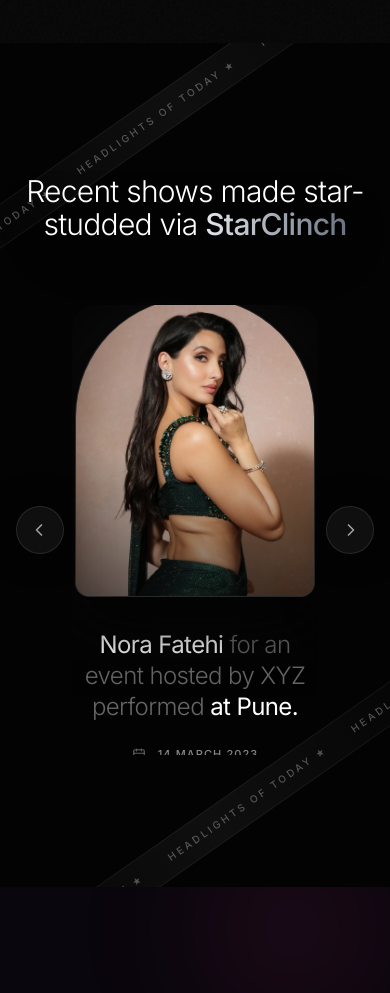
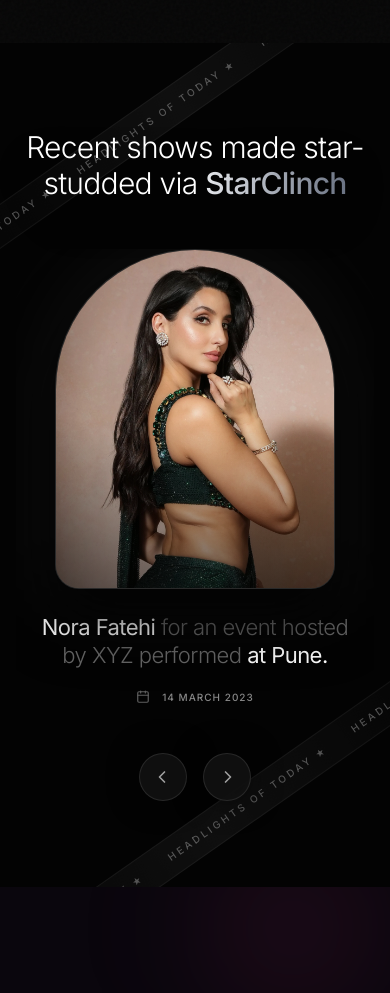
Before and after one commit to puneetshukla041/starclinch, a Next.js app: page / in a window 390 px wide. Shown: the part 5760-6753 px from the top of the page. Built offline with nearby package versions, Linux system fonts and the light colour scheme.

Commit message:
Update RecentShowsSection.tsx

```diff
--- a/components/sections/RecentShowsSection.tsx
+++ b/components/sections/RecentShowsSection.tsx
@@ -1,10 +1,9 @@
 "use client";
 
-import { useState, useRef, useEffect } from "react";
+import { useState, useRef } from "react";
 import Image from "next/image";
-import { motion, useAnimation, useMotionValue } from "framer-motion";
+import { motion, useAnimation } from "framer-motion";
 import { ChevronLeft, ChevronRight, Calendar } from "lucide-react";
-
 
 const SHOWS_DATA = [
   {
@@ -38,7 +37,6 @@
   const controls = useAnimation();
   const trackRef = useRef<HTMLDivElement>(null);
 
-
   const slideTo = async (index: number) => {
     let newIndex = index;
 
@@ -47,14 +45,12 @@
 
     setActiveIndex(newIndex);
 
-
-
     await controls.start({
       x: `-${newIndex * 100}%`,
       transition: {
         type: "spring",
-        stiffness: 200,
-        damping: 30,
+        stiffness: 250,
+        damping: 35,
         mass: 0.8
       }
     });
@@ -63,9 +59,7 @@
   return (
     <section className="relative w-full min-h-[100svh] bg-[#030303] overflow-hidden flex flex-col items-center justify-center py-20 md:py-32 font-sans selection:bg-white/20">
 
-      {}
-
-      {}
+      {/* Top Ticker */}
       <div className="absolute top-[5%] sm:top-[10%] left-[-30%] sm:left-[-15%] w-[150vw] sm:w-[100vw] origin-center -rotate-[35deg] bg-gradient-to-r from-transparent via-[#0f0f0f] to-transparent border-y border-white/5 py-2.5 z-0">
         <motion.div
           className="flex whitespace-nowrap text-[10px] sm:text-[11px] tracking-[0.3em] text-white/30 font-medium uppercase"
@@ -78,7 +72,7 @@
         </motion.div>
       </div>
 
-      {}
+      {/* Bottom Ticker */}
       <div className="absolute bottom-[5%] sm:bottom-[10%] right-[-30%] sm:right-[-15%] w-[150vw] sm:w-[100vw] origin-center -rotate-[35deg] bg-gradient-to-r from-transparent via-[#0f0f0f] to-transparent border-y border-white/5 py-2.5 z-0">
         <motion.div
           className="flex whitespace-nowrap text-[10px] sm:text-[11px] tracking-[0.3em] text-white/30 font-medium uppercase"
@@ -91,43 +85,40 @@
         </motion.div>
       </div>
 
-      {}
       <div className="w-full max-w-[1200px] mx-auto px-4 sm:px-6 relative z-10 flex flex-col items-center">
 
-        {}
+        {/* Header Section */}
         <motion.div
           initial={{ opacity: 0, y: 20 }}
           whileInView={{ opacity: 1, y: 0 }}
           viewport={{ once: true }}
-          className="text-center mb-16 md:mb-24 flex flex-col items-center"
+          className="text-center mb-12 md:mb-24 flex flex-col items-center"
         >
           <div className="w-12 h-[1px] bg-white/20 mb-6 hidden md:block" />
-          <h2 className="text-3xl sm:text-4xl md:text-[3.25rem] font-light text-white leading-[1.1] tracking-tight drop-shadow-2xl">
+          <h2 className="text-3xl sm:text-4xl md:text-[3.25rem] font-light text-white leading-[1.2] md:leading-[1.1] tracking-tight drop-shadow-2xl">
             Recent shows made star- <br className="hidden sm:block" />
             studded via <span className="font-medium text-transparent bg-clip-text bg-gradient-to-r from-gray-200 to-gray-500">StarClinch</span>
           </h2>
         </motion.div>
 
-        {}
-        <div className="relative w-full max-w-[1000px] flex items-center justify-between gap-2 sm:gap-6 lg:gap-10">
+        {/* Carousel Container */}
+        <div className="relative w-full max-w-[900px]">
 
-          {}
-          <button
-            onClick={() => slideTo(activeIndex - 1)}
-            className="shrink-0 w-12 h-12 sm:w-14 sm:h-14 rounded-full bg-[#111111]/90 backdrop-blur-xl hover:bg-white hover:text-black border border-white/10 flex items-center justify-center text-white/60 transition-all duration-400 z-20 cursor-pointer shadow-[0_0_30px_rgba(0,0,0,0.5)] hover:scale-105 active:scale-95 group"
-            aria-label="Previous Show"
-          >
-            <ChevronLeft className="w-5 h-5 sm:w-6 sm:h-6 -ml-0.5 transition-transform group-hover:-translate-x-0.5" />
-          </button>
-
-          {}
-          <div className="relative w-full flex-1 overflow-hidden rounded-3xl min-h-[450px] sm:min-h-[500px]">
-            {}
+          {/* Main Slide Window */}
+          <div className="relative w-full overflow-hidden rounded-3xl pb-4">
             <motion.div
               ref={trackRef}
               animate={controls}
               initial={{ x: 0 }}
-              className="absolute top-0 left-0 h-full w-full flex"
+              className="flex w-full cursor-grab active:cursor-grabbing"
+              drag="x"
+              dragConstraints={{ left: 0, right: 0 }}
+              dragElastic={0.2}
+              onDragEnd={(_, info) => {
+                if (info.offset.x > 100) slideTo(activeIndex - 1);
+                else if (info.offset.x < -100) slideTo(activeIndex + 1);
+                else slideTo(activeIndex); // Snap back if drag wasn't far enough
+              }}
             >
               {SHOWS_DATA.map((show, index) => {
                 const isCurrent = index === activeIndex;
@@ -135,54 +126,49 @@
                 return (
                   <div
                     key={show.id}
-
-                    className="w-full h-full flex-shrink-0 flex flex-col md:flex-row items-center justify-center gap-8 md:gap-12 lg:gap-16 px-2 sm:px-4"
+                    className="w-full flex-shrink-0 flex flex-col md:flex-row items-center justify-center gap-6 md:gap-12 lg:gap-16 px-4"
                   >
 
-                    {}
+                    {/* Image Card */}
                     <motion.div
-
                       animate={{
                         scale: isCurrent ? 1 : 0.9,
                         opacity: isCurrent ? 1 : 0.4
                       }}
                       transition={{ duration: 0.6, ease: "easeOut" }}
-                      className="relative w-[240px] h-[300px] sm:w-[320px] sm:h-[400px] md:w-[360px] md:h-[460px] shrink-0 group"
+                      className="relative w-[75vw] max-w-[280px] h-[340px] sm:max-w-[320px] sm:h-[400px] md:max-w-[360px] md:h-[460px] shrink-0 group"
                     >
-                      {}
-                      <div className={`absolute inset-0 rounded-[200px_200px_24px_24px] bg-white/5 blur-[50px] transform scale-110 transition-opacity duration-700 ${isCurrent ? 'opacity-100' : 'opacity-0'}`} />
+                      <div className={`absolute inset-0 rounded-[140px_140px_24px_24px] md:rounded-[200px_200px_24px_24px] bg-white/5 blur-[40px] transform scale-110 transition-opacity duration-700 ${isCurrent ? 'opacity-100' : 'opacity-0'}`} />
 
-                      {}
-                      <div className="relative w-full h-full rounded-[200px_200px_24px_24px] overflow-hidden border border-white/10 shadow-[0_30px_60px_rgba(0,0,0,0.8)] bg-[#111]">
+                      <div className="relative w-full h-full rounded-[140px_140px_24px_24px] md:rounded-[200px_200px_24px_24px] overflow-hidden border border-white/10 shadow-[0_30px_60px_rgba(0,0,0,0.8)] bg-[#111]">
                         <Image
                           src={show.image}
                           alt={show.highlight1}
                           fill
-                          className="object-cover object-top transition-transform duration-[10s] group-hover:scale-110"
-                          sizes="(max-width: 768px) 320px, 380px"
+                          className="object-cover object-top transition-transform duration-[10s] group-hover:scale-110 pointer-events-none"
+                          sizes="(max-width: 768px) 75vw, 360px"
                           priority={isCurrent}
                         />
-                        {}
                         <div className="absolute inset-0 bg-gradient-to-t from-[#030303]/90 via-transparent to-transparent opacity-60" />
                       </div>
                     </motion.div>
 
-                    {}
+                    {/* Text Content */}
                     <motion.div
                       animate={{
-                        x: isCurrent ? 0 : 40,
+                        x: isCurrent ? 0 : 30,
                         opacity: isCurrent ? 1 : 0
                       }}
                       transition={{ duration: 0.6, delay: isCurrent ? 0.1 : 0, ease: "easeOut" }}
-                      className="flex flex-col text-center md:text-left max-w-[300px] sm:max-w-[360px]"
+                      className="flex flex-col text-center md:text-left max-w-[320px] sm:max-w-[360px]"
                     >
-                      <h3 className="text-2xl sm:text-3xl md:text-[34px] font-light leading-[1.3] md:leading-[1.4] text-[#666666] tracking-tight">
+                      <h3 className="text-[22px] sm:text-3xl md:text-[34px] font-light leading-[1.3] md:leading-[1.4] text-[#666666] tracking-tight">
                         <span className="font-normal text-white">{show.highlight1}</span>{" "}
                         {show.grayText}{" "}
                         <span className="font-normal text-white">{show.highlight2}</span>
                       </h3>
 
-                      <div className="flex items-center justify-center md:justify-start gap-3 mt-6 sm:mt-8 text-[#888888] text-[11px] sm:text-xs font-medium uppercase tracking-widest">
+                      <div className="flex items-center justify-center md:justify-start gap-3 mt-5 sm:mt-8 text-[#888888] text-[10px] sm:text-[11px] font-medium uppercase tracking-widest">
                         <Calendar className="w-3.5 h-3.5 opacity-70" />
                         <span>{show.date}</span>
                       </div>
@@ -194,10 +180,20 @@
             </motion.div>
           </div>
 
-          {}
+          {/* Navigation Controls (Responsive Positioning) */}
+          <div className="flex items-center justify-center gap-4 mt-8 md:mt-0 md:absolute md:top-1/2 md:-translate-y-1/2 md:w-[115%] md:left-[-7.5%] md:justify-between z-20 pointer-events-none">
+
+            <button
+              onClick={() => slideTo(activeIndex - 1)}
+              className="pointer-events-auto shrink-0 w-12 h-12 sm:w-14 sm:h-14 rounded-full bg-[#111111]/90 backdrop-blur-xl hover:bg-white hover:text-black border border-white/10 flex items-center justify-center text-white/60 transition-all duration-400 cursor-pointer shadow-[0_0_30px_rgba(0,0,0,0.5)] hover:scale-105 active:scale-95 group"
+              aria-label="Previous Show"
+            >
+              <ChevronLeft className="w-5 h-5 sm:w-6 sm:h-6 -ml-0.5 transition-transform group-hover:-translate-x-0.5" />
+            </button>
+
             <button
               onClick={() => slideTo(activeIndex + 1)}
-            className="shrink-0 w-12 h-12 sm:w-14 sm:h-14 rounded-full bg-[#111111]/90 backdrop-blur-xl hover:bg-white hover:text-black border border-white/10 flex items-center justify-center text-white/60 transition-all duration-400 z-20 cursor-pointer shadow-[0_0_30px_rgba(0,0,0,0.5)] hover:scale-105 active:scale-95 group"
+              className="pointer-events-auto shrink-0 w-12 h-12 sm:w-14 sm:h-14 rounded-full bg-[#111111]/90 backdrop-blur-xl hover:bg-white hover:text-black border border-white/10 flex items-center justify-center text-white/60 transition-all duration-400 cursor-pointer shadow-[0_0_30px_rgba(0,0,0,0.5)] hover:scale-105 active:scale-95 group"
               aria-label="Next Show"
             >
               <ChevronRight className="w-5 h-5 sm:w-6 sm:h-6 ml-0.5 transition-transform group-hover:translate-x-0.5" />
@@ -205,6 +201,7 @@
 
           </div>
         </div>
+      </div>
     </section>
   );
 }
```
Lines whose indentation alone changed are shown as unchanged.
